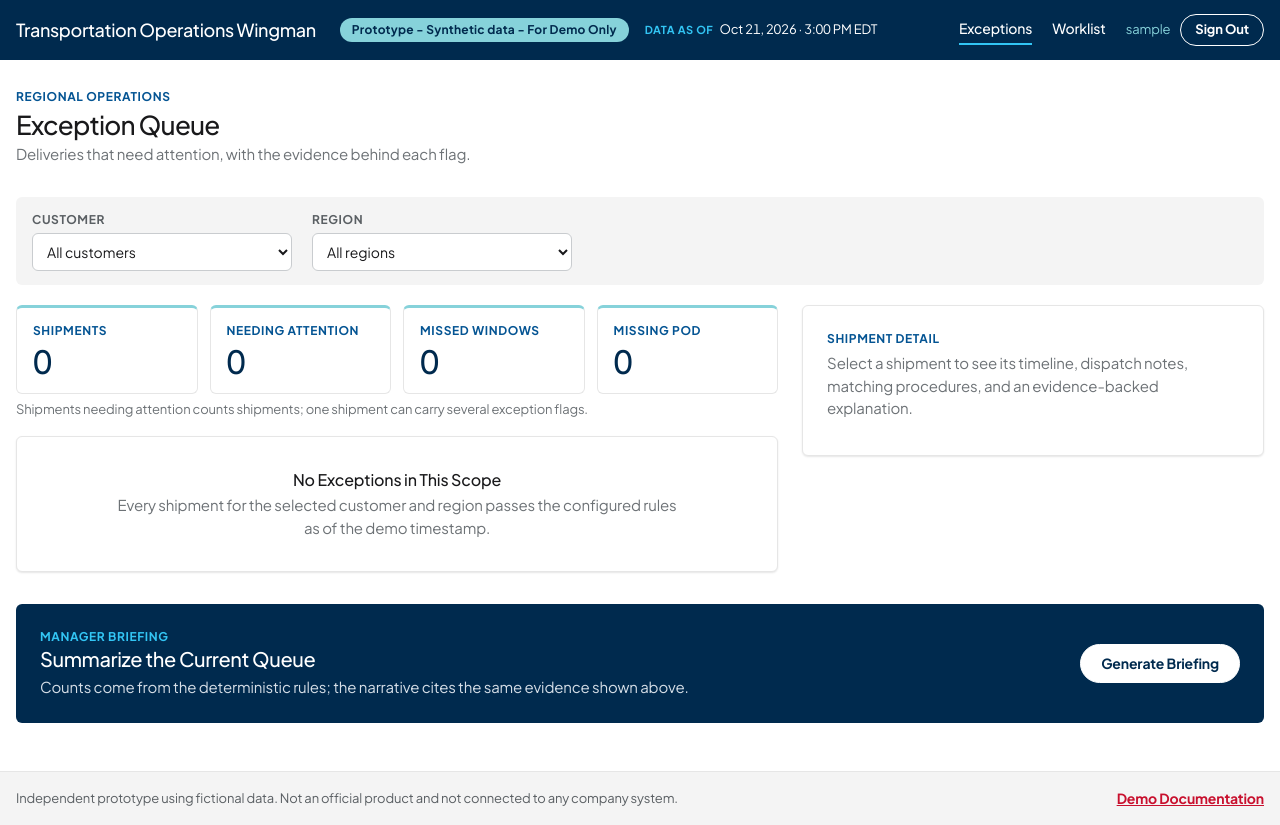
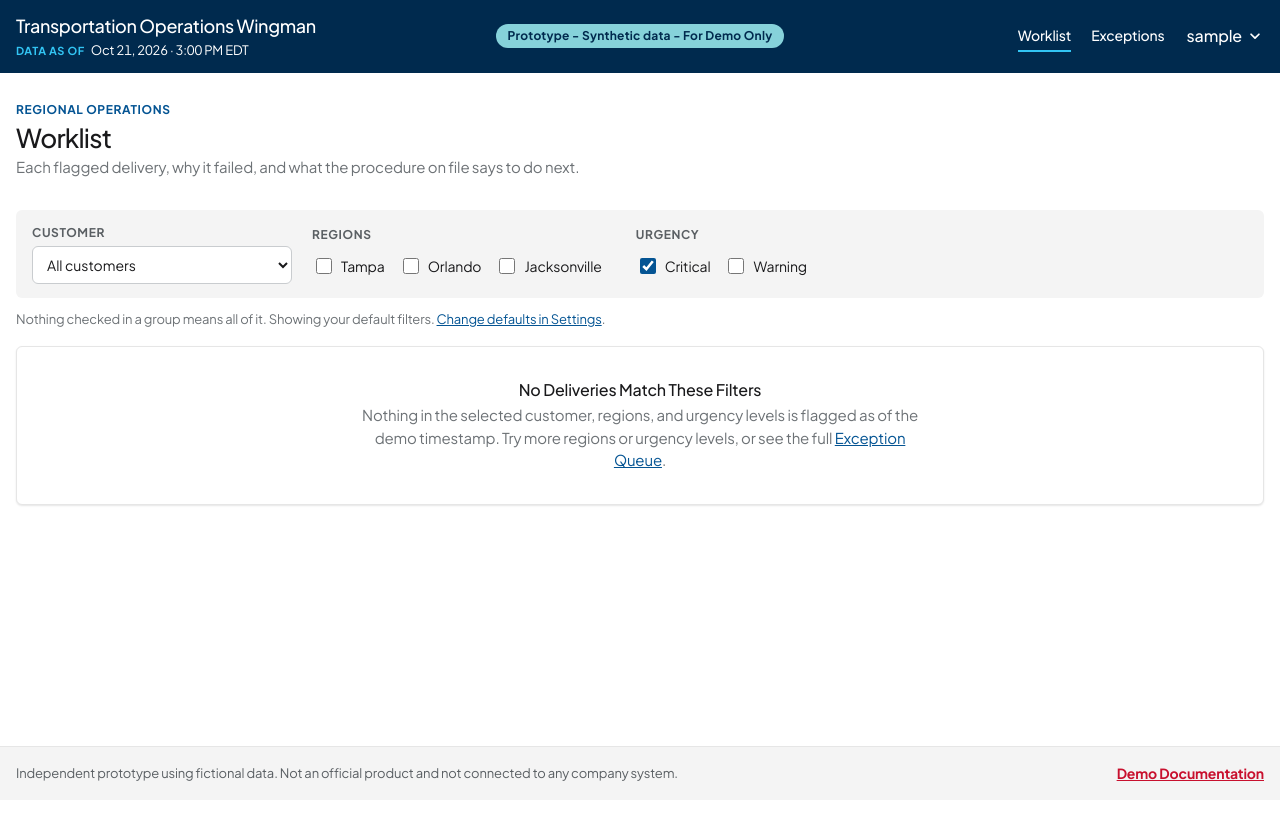
Before and after one commit to querybridge/trans_ops_wingman, a Django app: page / in a window 1280 px wide. After the commit the page ends 781 px from the top, so only its background shows below. Run offline with Django 5.2, Linux system fonts and the light colour scheme; the visitor is signed in with stand-in values (Sample User, id 1); data that the repository does not hold is empty; parts of the project's set-up code (start-up, migrations or seed data) failed here and were passed over.

Commit message:
Make Worklist the home page; add account menu and Worklist default filters
- Worklist moves to / and is the post-login page; Exceptions moves to
  /exceptions/ (old /worklist/ links redirect).
- Worklist filters by customer, regions, and urgency levels; a bare visit
  applies the user's saved defaults (critical only until changed).
- New Settings page (username menu) stores per-user default regions and
  urgency levels in UserPreference.
- Header: data-as-of under the title, centered prototype label, Worklist
  before Exceptions, larger username with a chevron menu (Settings, Sign Out).

Co-Authored-By: Claude Opus 5.5 <noreply@anthropic.com>

```diff
--- a/config/settings.py
+++ b/config/settings.py
@@ -104,7 +104,7 @@ AUTH_PASSWORD_VALIDATORS = [
 ]
 
 LOGIN_URL = "login"
-LOGIN_REDIRECT_URL = "web:dashboard"
+LOGIN_REDIRECT_URL = "web:worklist"
 LOGOUT_REDIRECT_URL = "login"
 
 LANGUAGE_CODE = "en-us"
--- a/static/css/wingman.css
+++ b/static/css/wingman.css
@@ -85,15 +85,20 @@ strong { font-weight: 700; }
 /* App bar */
 .appbar { background: var(--brand-navy); color: var(--white); }
 .appbar__inner {
-  display: flex; flex-wrap: wrap; align-items: center; gap: 12px 24px;
-  padding-top: 14px; padding-bottom: 14px;
+  display: grid; grid-template-columns: minmax(0, 1fr); justify-items: start; align-items: center; gap: 10px 24px;
+  padding-top: 12px; padding-bottom: 12px;
 }
+@media (min-width: 1000px) {
+  .appbar__inner { grid-template-columns: minmax(0, 1fr) auto minmax(0, 1fr); }
+  .appbar__center { justify-self: center; }
+  .appbar__nav { justify-self: end; }
+}
+.appbar__brand { display: flex; flex-direction: column; gap: 2px; }
 .appbar__title {
   color: var(--white); text-decoration: none;
   font-size: 18px; font-weight: 500; letter-spacing: -0.02em;
 }
 .appbar__title:hover { color: var(--brand-aqua); }
-.appbar__meta { display: flex; flex-wrap: wrap; align-items: center; gap: 8px 16px; }
 .prototype-label {
   font-size: 12px; font-weight: 700; letter-spacing: .02em;
   color: var(--brand-navy); background: var(--brand-aqua);
@@ -101,15 +106,35 @@ strong { font-weight: 700; }
 }
 .demo-clock { display: inline-flex; align-items: baseline; gap: 6px; font-size: 13px; }
 .demo-clock .eyebrow { margin: 0; font-size: 11px; }
-.appbar__nav { display: flex; flex-wrap: wrap; align-items: center; gap: 8px 20px; margin-left: auto; }
+.appbar__nav { display: flex; flex-wrap: wrap; align-items: center; gap: 8px 20px; }
 .appbar__nav > a {
   color: var(--white); text-decoration: none; font-weight: 500; font-size: 14px;
   padding: 4px 0; border-bottom: 2px solid transparent;
 }
 .appbar__nav > a:hover { color: var(--brand-aqua); }
 .appbar__nav > a[aria-current="page"] { border-bottom-color: var(--brand-sky); }
-.appbar__logout { display: flex; align-items: center; gap: 10px; margin: 0; }
-.appbar__user { font-size: 13px; color: var(--brand-aqua); }
+.user-menu { position: relative; }
+.user-menu__toggle {
+  list-style: none; cursor: pointer; display: inline-flex; align-items: center; gap: 6px;
+  color: var(--white); font-size: 16px; font-weight: 500; padding: 4px 2px; border-radius: 4px;
+}
+.user-menu__toggle::-webkit-details-marker { display: none; }
+.user-menu__toggle:hover { color: var(--brand-aqua); }
+.user-menu__toggle:focus-visible { outline: 2px solid var(--brand-sky); outline-offset: 2px; }
+.user-menu__chevron { transition: transform .2s ease; }
+.user-menu[open] .user-menu__chevron { transform: rotate(180deg); }
+.user-menu__list {
+  position: absolute; right: 0; top: calc(100% + 8px); z-index: 20; min-width: 170px;
+  background: var(--white); border: 1px solid var(--gray-200); border-radius: var(--radius-card);
+  box-shadow: 0 6px 20px rgba(0, 42, 78, .18); padding: 6px; display: grid;
+}
+.user-menu__list form { margin: 0; }
+.user-menu__list a, .user-menu__list button {
+  display: block; width: 100%; text-align: left; font: inherit; font-size: 14px; font-weight: 500;
+  color: var(--ink); background: none; border: 0; border-radius: 4px; padding: 8px 10px; cursor: pointer; text-decoration: none;
+}
+.user-menu__list a:hover, .user-menu__list button:hover { background: var(--gray-50); color: var(--brand-navy); }
+.user-menu__list a[aria-current="page"] { color: var(--brand-blue); }
 
 /* Buttons */
 .btn {
@@ -314,6 +339,7 @@ strong { font-weight: 700; }
 .worklist-bar { display: flex; flex-wrap: wrap; justify-content: space-between; align-items: center; gap: 12px 24px; margin-bottom: 16px; }
 .worklist-bar p { margin: 0; max-width: 760px; font-size: 14px; }
 .work-item { border-left: 4px solid var(--critical); }
+.work-item--warning { border-left-color: var(--warning); }
 .work-item__head { display: flex; flex-wrap: wrap; justify-content: space-between; align-items: flex-start; gap: 8px 16px; }
 .work-item__head p { margin: 0; }
 .work-item__body { display: grid; gap: 8px 32px; grid-template-columns: minmax(0, 1fr); }
@@ -328,3 +354,15 @@ strong { font-weight: 700; }
 .steps { margin: 0; padding-left: 20px; font-size: 14px; }
 .steps li { margin-bottom: 6px; }
 .steps--plain { list-style: disc; margin-top: 8px; }
+
+/* Checkbox filters and settings */
+.checks { border: 0; margin: 0; padding: 0; min-width: 0; }
+.checks .field__label { padding: 0; margin-bottom: 4px; }
+.checks__row { display: flex; flex-wrap: wrap; align-items: center; }
+.check { display: inline-flex; align-items: center; gap: 6px; margin-right: 14px; font-size: 14px; min-height: 36px; cursor: pointer; }
+.check input { width: 16px; height: 16px; accent-color: var(--brand-blue); }
+.filter-note { margin: -8px 0 16px; }
+.settings-card { max-width: 640px; }
+.settings-card .checks { margin-top: 16px; }
+.errorlist { color: var(--critical); font-size: 13px; margin: 4px 0 0; padding: 0; list-style: none; }
+.messages { list-style: none; margin: 0 0 16px; padding: 0; }
--- a/templates/404.html
+++ b/templates/404.html
@@ -5,6 +5,6 @@
   <p class="eyebrow">Not Found</p>
   <h1>We Couldn't Find That</h1>
   <p class="muted">The shipment or page doesn't exist, or it's outside the selected customer scope.</p>
-  <a class="btn btn-primary" href="{% url 'web:dashboard' %}">Back to Exceptions</a>
+  <a class="btn btn-primary" href="{% url 'web:worklist' %}">Back to Worklist</a>
 </section>
 {% endblock %}
--- a/templates/500.html
+++ b/templates/500.html
@@ -13,7 +13,7 @@
       <p class="eyebrow">Error</p>
       <h1>Something Went Wrong</h1>
       <p class="muted">The error has been logged. Reload the page or go back to the exception queue.</p>
-      <a class="btn btn-primary" href="/">Back to Exceptions</a>
+      <a class="btn btn-primary" href="/">Back to Worklist</a>
     </section>
   </main>
 </body>
--- a/templates/base.html
+++ b/templates/base.html
@@ -13,25 +13,35 @@
 <body hx-headers='{"X-CSRFToken": "{{ csrf_token }}"}'>
   <header class="appbar on-navy">
     <div class="container appbar__inner">
-      <a class="appbar__title" href="{% url 'web:dashboard' %}">Transportation Operations Wingman</a>
-      <div class="appbar__meta">
-        <span class="prototype-label">Prototype - Synthetic data - For Demo Only</span>
+      <div class="appbar__brand">
+        <a class="appbar__title" href="{% url 'web:worklist' %}">Transportation Operations Wingman</a>
         <span class="demo-clock" title="Fixed demo timestamp; rules never use the real clock">
           <span class="eyebrow">Data as of</span>
           <time class="num" datetime="{{ demo_as_of|date:'c' }}">{{ demo_as_of|date:"M j, Y · g:i A T" }}</time>
         </span>
       </div>
+      <span class="prototype-label appbar__center">Prototype - Synthetic data - For Demo Only</span>
       {% if user.is_authenticated %}
       <nav class="appbar__nav" aria-label="Main">
         {% url 'web:dashboard' as dashboard_url %}
         {% url 'web:worklist' as worklist_url %}
+        {% url 'web:settings' as settings_url %}
+        <a href="{{ worklist_url }}" {% if request.path == worklist_url %}aria-current="page"{% endif %}>Worklist</a>
         <a href="{{ dashboard_url }}" {% if request.path == dashboard_url %}aria-current="page"{% endif %}>Exceptions</a>
-        <a href="{{ worklist_url }}" {% if request.path == worklist_url %}aria-current="page"{% endif %}>Worklist</a>
-        <form method="post" action="{% url 'logout' %}" class="appbar__logout">
-          {% csrf_token %}
-          <span class="appbar__user">{{ user.get_username }}</span>
-          <button type="submit" class="btn btn-outline-light btn-sm">Sign Out</button>
-        </form>
+        <details class="user-menu">
+          <summary class="user-menu__toggle">
+            <span class="user-menu__name">{{ user.get_username }}</span>
+            <svg class="user-menu__chevron" width="14" height="14" viewBox="0 0 16 16" aria-hidden="true"><path d="M3.5 6l4.5 4.5L12.5 6" fill="none" stroke="currentColor" stroke-width="2" stroke-linecap="round" stroke-linejoin="round"/></svg>
+            <span class="visually-hidden">account options</span>
+          </summary>
+          <div class="user-menu__list">
+            <a href="{{ settings_url }}" {% if request.path == settings_url %}aria-current="page"{% endif %}>Settings</a>
+            <form method="post" action="{% url 'logout' %}">
+              {% csrf_token %}
+              <button type="submit">Sign Out</button>
+            </form>
+          </div>
+        </details>
       </nav>
       {% endif %}
     </div>
@@ -50,5 +60,14 @@
       {% endif %}
     </div>
   </footer>
+  <script>
+    // Close the account menu on an outside click or Escape.
+    document.addEventListener("click", (e) => {
+      document.querySelectorAll("details.user-menu[open]").forEach((m) => { if (!m.contains(e.target)) m.open = false; });
+    });
+    document.addEventListener("keydown", (e) => {
+      if (e.key === "Escape") document.querySelectorAll("details.user-menu[open]").forEach((m) => { m.open = false; m.querySelector("summary").focus(); });
+    });
+  </script>
 </body>
 </html>
--- a/web/forms.py
+++ b/web/forms.py
@@ -1,6 +1,8 @@
 from django import forms
 
 from operations.services import filter_choices
+
+from .models import SEVERITIES, UserPreference
 
 
 class ExceptionFilterForm(forms.Form):
@@ -18,3 +20,41 @@ class ExceptionFilterForm(forms.Form):
         if self.is_valid():
             return self.cleaned_data["customer"] or None, self.cleaned_data["region"] or None
         return None, None
+
+
+class WorklistFilterForm(forms.Form):
+    customer = forms.ChoiceField(required=False)
+    regions = forms.MultipleChoiceField(required=False, widget=forms.CheckboxSelectMultiple)
+    severities = forms.MultipleChoiceField(required=False, widget=forms.CheckboxSelectMultiple, choices=SEVERITIES)
+
+    def __init__(self, *args, **kwargs):
+        super().__init__(*args, **kwargs)
+        choices = filter_choices()
+        self.fields["customer"].choices = [("", "All customers"), *choices["customers"]]
+        self.fields["regions"].choices = choices["regions"]
+
+    def scope(self):
+        """Validated (customer_id, regions, severities). An empty list means all; invalid input falls back to all."""
+        if self.is_valid():
+            d = self.cleaned_data
+            return d["customer"] or None, d["regions"], d["severities"]
+        return None, [], []
+
+
+class PreferenceForm(forms.ModelForm):
+    worklist_regions = forms.MultipleChoiceField(
+        required=False, widget=forms.CheckboxSelectMultiple, label="Regions",
+        help_text="Leave all unchecked to see every region.",
+    )
+    worklist_severities = forms.MultipleChoiceField(
+        widget=forms.CheckboxSelectMultiple, choices=SEVERITIES, label="Urgency levels",
+        error_messages={"required": "Choose at least one urgency level."},
+    )
+
+    class Meta:
+        model = UserPreference
+        fields = ["worklist_regions", "worklist_severities"]
+
+    def __init__(self, *args, **kwargs):
+        super().__init__(*args, **kwargs)
+        self.fields["worklist_regions"].choices = filter_choices()["regions"]
--- a/web/templates/web/partials/worklist_items.html
+++ b/web/templates/web/partials/worklist_items.html
@@ -1,19 +1,21 @@
+<p class="caption filter-note">Nothing checked in a group means all of it.
+  {% if using_defaults %}Showing your default filters. <a href="{% url 'web:settings' %}">Change defaults in Settings</a>.{% else %}<a href="{% url 'web:worklist' %}">Back to my defaults</a> · <a href="{% url 'web:settings' %}">Settings</a>{% endif %}</p>
 {% if not items %}
 <div class="card empty-state">
-  <h3>No Critical Deliveries in This Scope</h3>
-  <p class="muted">Nothing for the selected customer and region is critical as of the demo timestamp. Warnings are listed on the <a href="{% url 'web:dashboard' %}?customer={{ scope.customer }}&amp;region={{ scope.region }}">Exception Queue</a>.</p>
+  <h3>No Deliveries Match These Filters</h3>
+  <p class="muted">Nothing in the selected customer, regions, and urgency levels is flagged as of the demo timestamp. Try more regions or urgency levels, or see the full <a href="{% url 'web:dashboard' %}">Exception Queue</a>.</p>
 </div>
 {% else %}
 <div class="worklist-bar">
-  <p class="muted"><strong class="num">{{ items|length }}</strong> critical deliver{{ items|length|pluralize:"y,ies" }}, worst first. The steps come straight from each customer's procedures, with no AI involved. A Wingman recommendation is optional and uses one AI request per delivery (about 12 seconds each).</p>
-  <button type="button" class="btn btn-primary btn-sm" hx-on:click="htmx.trigger(document.body, 'wingman-all')">Get All Recommendations</button>
+  <p class="muted"><strong class="num">{{ items|length }}</strong> deliver{{ items|length|pluralize:"y,ies" }}, worst first. The steps come straight from each customer's procedures, with no AI involved. A Wingman recommendation is optional and uses one AI request per delivery (about 12 seconds each).</p>
+  <button type="button" class="btn btn-primary btn-sm" hx-on:click="htmx.trigger(document.body, 'wingman-all')">Get All {{ items|length }} Recommendation{{ items|length|pluralize }}</button>
 </div>
 
 {% for item in items %}
 {% with s=item.shipment %}
 {% url 'web:shipment_detail' s.shipment_id as detail_path %}
 {% with detail_url=detail_path|add:"?customer="|add:scope.customer %}
-<article class="card work-item" id="work-{{ s.shipment_id }}">
+<article class="card work-item work-item--{{ item.severity }}" id="work-{{ s.shipment_id }}">
   <header class="work-item__head">
     <div>
       <h2 class="id-heading"><span class="id">{{ s.shipment_id }}</span></h2>
--- a/web/templates/web/worklist.html
+++ b/web/templates/web/worklist.html
@@ -4,8 +4,8 @@
 <div class="page-head">
   <div>
     <p class="eyebrow">Regional Operations</p>
-    <h1>Critical Worklist</h1>
-    <p class="muted">Each critical delivery, why it failed, and what the procedure on file says to do next.</p>
+    <h1>Worklist</h1>
+    <p class="muted">Each flagged delivery, why it failed, and what the procedure on file says to do next.</p>
   </div>
 </div>
 
@@ -16,14 +16,17 @@
     <span class="field__label">Customer</span>
     {{ form.customer }}
   </label>
-  <label class="field field--inline">
-    <span class="field__label">Region</span>
-    {{ form.region }}
-  </label>
+  <fieldset class="field checks">
+    <legend class="field__label">Regions</legend>
+    <div class="checks__row">{% for box in form.regions %}<label class="check">{{ box.tag }} {{ box.choice_label }}</label>{% endfor %}</div>
+  </fieldset>
+  <fieldset class="field checks">
+    <legend class="field__label">Urgency</legend>
+    <div class="checks__row">{% for box in form.severities %}<label class="check">{{ box.tag }} {{ box.choice_label }}</label>{% endfor %}</div>
+  </fieldset>
   <noscript><button type="submit" class="btn btn-primary btn-sm">Apply</button></noscript>
   <span id="worklist-loading" class="htmx-indicator loading-text" role="status">Updating…</span>
 </form>
-
 <section id="worklist" aria-live="polite">
   {% include "web/partials/worklist_items.html" %}
 </section>
--- a/web/urls.py
+++ b/web/urls.py
@@ -1,15 +1,18 @@
 from django.urls import path
+from django.views.generic import RedirectView
 
 from . import views
 
 app_name = "web"
 
 urlpatterns = [
-    path("", views.dashboard, name="dashboard"),
+    path("", views.worklist_view, name="worklist"),
+    path("exceptions/", views.dashboard, name="dashboard"),
     path("shipments/<str:shipment_id>/", views.shipment_detail, name="shipment_detail"),
     path("shipments/<str:shipment_id>/explain/", views.explain_shipment, name="explain_shipment"),
-    path("worklist/", views.worklist_view, name="worklist"),
+    path("worklist/", RedirectView.as_view(pattern_name="web:worklist", query_string=True)),
     path("worklist/<str:shipment_id>/recommend/", views.recommend_next_step, name="recommend_next_step"),
+    path("settings/", views.user_settings, name="settings"),
     path("briefing/", views.generate_briefing, name="generate_briefing"),
     path("documentation/", views.documentation, name="documentation"),
 ]
--- a/web/views.py
+++ b/web/views.py
@@ -1,7 +1,8 @@
 from django.conf import settings
+from django.contrib import messages
 from django.http import Http404
-from django.shortcuts import render
-from django.views.decorators.http import require_GET, require_POST
+from django.shortcuts import redirect, render
+from django.views.decorators.http import require_GET, require_http_methods, require_POST
 
 from ai.llm import get_llm_client
 from ai.status import ai_available, provider_status
@@ -17,7 +18,8 @@ from operations.services import (
     worklist,
 )
 
-from .forms import ExceptionFilterForm
+from .forms import ExceptionFilterForm, PreferenceForm, WorklistFilterForm
+from .models import UserPreference
 from .ratelimit import ai_rate_limited
 
 
@@ -123,15 +125,34 @@ def generate_briefing(request):
 
 @require_GET
 def worklist_view(request):
-    form = ExceptionFilterForm(request.GET or None)
-    customer_id, region = form.scope()
+    # A bare /worklist/ applies the user's saved defaults; any submitted filter replaces them.
+    using_defaults = not request.GET
+    if using_defaults:
+        pref = UserPreference.for_user(request.user)
+        form = WorklistFilterForm(initial={"regions": pref.worklist_regions, "severities": pref.worklist_severities})
+        customer_id, regions, severities = None, pref.worklist_regions, pref.worklist_severities
+    else:
+        form = WorklistFilterForm(request.GET)
+        customer_id, regions, severities = form.scope()
     context = {
         "form": form,
-        "items": worklist(customer_id, region, settings.DEMO_AS_OF),
-        "scope": {"customer": customer_id or "", "region": region or ""},
+        "items": worklist(customer_id, regions, severities, settings.DEMO_AS_OF),
+        "scope": {"customer": customer_id or ""},
+        "using_defaults": using_defaults,
     }
     template = "web/partials/worklist_items.html" if _is_htmx(request) else "web/worklist.html"
     return render(request, template, context)
+
+
+@require_http_methods(["GET", "POST"])
+def user_settings(request):
+    pref = UserPreference.for_user(request.user)
+    form = PreferenceForm(request.POST or None, instance=pref)
+    if request.method == "POST" and form.is_valid():
+        form.save()
+        messages.success(request, "Settings saved. Your worklist now opens with these filters.")
+        return redirect("web:settings")
+    return render(request, "web/settings.html", {"form": form})
 
 
 @require_GET
```
Also changed, not shown: docs/demo_script.md (+6 -4 lines), docs/deployment_pythonanywhere.md (+4 -2 lines), operations/services.py (+12 -8 lines), web/models.py (added, +24 -0 lines), web/templates/web/settings.html (added, +42 -0 lines), web/tests/test_views.py (+1 -1 lines), web/tests/test_worklist.py (+72 -7 lines), README.md, web/migrations/0001_initial.py (added), web/migrations/__init__.py (added).
